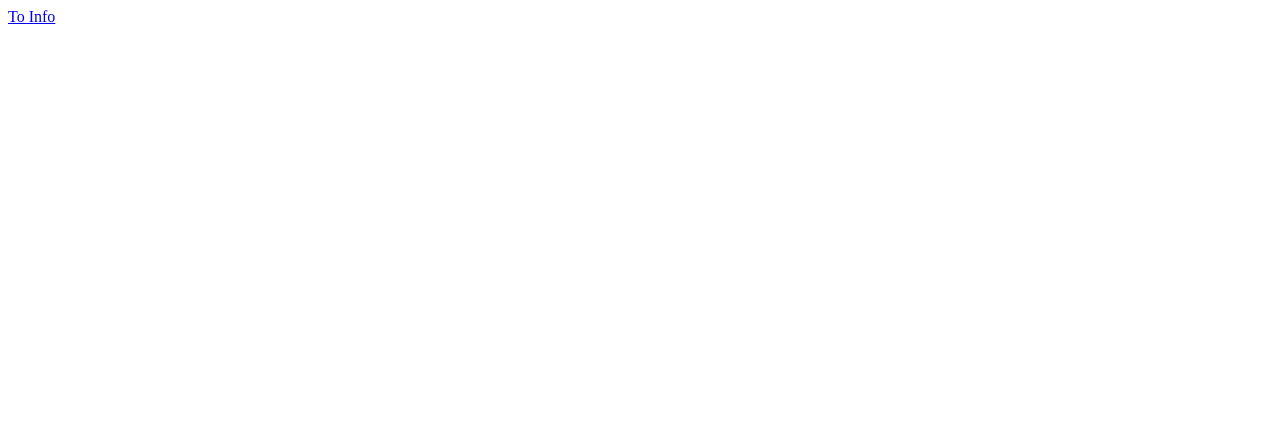
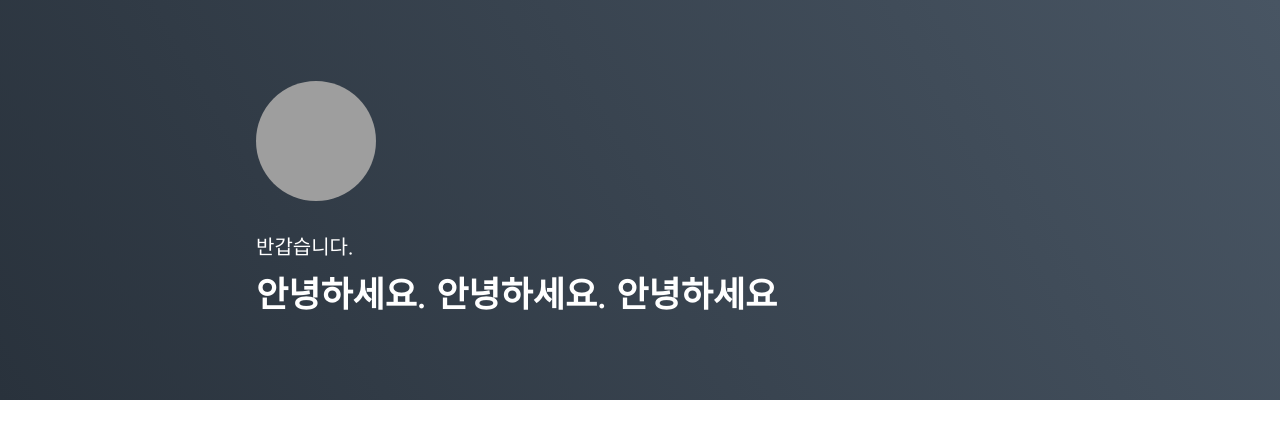
Before and after one commit to Ssoon-m/Ssoon-m.github.io, a Gatsby site: page / in a window 1280 px wide. Built offline with nearby package versions, Linux system fonts and the light colour scheme; Gatsby itself is replaced by a stand-in of ours; grey boxes are pictures that could not be loaded.

Commit message:
Feat: 헤더 레이아웃 구성

```diff
--- /dev/null
+++ b/src/components/Common/GlobalStyle.tsx
@@ -0,0 +1,32 @@
+import React from "react"
+import { Global, css } from "@emotion/react"
+
+const defaultStyle = css`
+  @import url("https://fonts.googleapis.com/css2?family=Nanum+Myeongjo:wght@400;700;800&display=swap");
+
+  * {
+    padding: 0;
+    margin: 0;
+    box-sizing: border-box;
+    font-family: "Nanum Myeongjo", serif;
+  }
+
+  html,
+  body,
+  #___gatsby {
+    height: 100%;
+  }
+
+  a,
+  a:hover {
+    color: inherit;
+    text-decoration: none;
+    cursor: pointer;
+  }
+`
+
+const GlobalStyle: React.FC = function () {
+  return <Global styles={defaultStyle} />
+}
+
+export default GlobalStyle
--- /dev/null
+++ b/src/components/Main/Introduction.tsx
@@ -0,0 +1,47 @@
+import React from "react"
+import styled from "@emotion/styled"
+import ProfileImage from "./ProfileImage"
+
+const Background = styled.div`
+  width: 100%;
+  background-image: linear-gradient(60deg, #29323c 0%, #485563 100%);
+  color: #ffffff;
+`
+
+const Wrapper = styled.div`
+  display: flex;
+  flex-direction: column;
+  justify-content: center;
+  align-items: flex-start;
+  width: 768px;
+  height: 400px;
+  margin: 0 auto;
+`
+
+const SubTitle = styled.div`
+  font-size: 20px;
+  font-weight: 400;
+`
+
+const Title = styled.div`
+  margin-top: 5px;
+  font-size: 35px;
+  font-weight: 700;
+`
+
+const Introduction: React.FC = function () {
+  return (
+    <Background>
+      <Wrapper>
+        <ProfileImage />
+
+        <div>
+          <SubTitle>반갑습니다.</SubTitle>
+          <Title>안녕하세요. 안녕하세요. 안녕하세요</Title>
+        </div>
+      </Wrapper>
+    </Background>
+  )
+}
+
+export default Introduction
--- /dev/null
+++ b/src/components/Main/ProfileImage.tsx
@@ -0,0 +1,19 @@
+import React from "react"
+import styled from "@emotion/styled"
+
+const PROFILE_IMAGE_LINK =
+  "https://thumbnail7.coupangcdn.com/thumbnails/remote/292x292ex/image/rs_quotation_api/dbbmlmae/a99b2ae4c2a34dad95980bb7c29d54e0.jpg"
+
+const ProfileImageWrapper = styled.img`
+  width: 120px;
+  height: 120px;
+  margin-bottom: 30px;
+  border-radius: 50%;
+  object-fit: cover;
+`
+
+const ProfileImage: React.FC = function () {
+  return <ProfileImageWrapper src={PROFILE_IMAGE_LINK} alt="Profile Image" />
+}
+
+export default ProfileImage
--- a/src/pages/index.tsx
+++ b/src/pages/index.tsx
@@ -1,10 +1,20 @@
 import React from "react"
-import { Link } from "gatsby"
-const IndexPage = () => {
+import styled from "@emotion/styled"
+import GlobalStyle from "../components/Common/GlobalStyle"
+import Introduction from "../components/Main/Introduction"
+
+const Container = styled.div`
+  display: flex;
+  flex-direction: column;
+  height: 100%;
+`
+
+const IndexPage: React.FC = function () {
   return (
-    <div>
-      <Link to="/info/">To Info</Link>
-    </div>
+    <Container>
+      <GlobalStyle />
+      <Introduction />
+    </Container>
   )
 }
 
```
